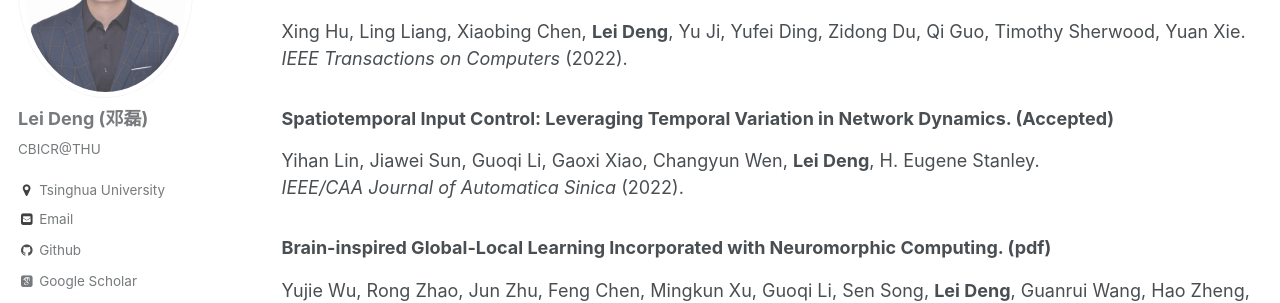
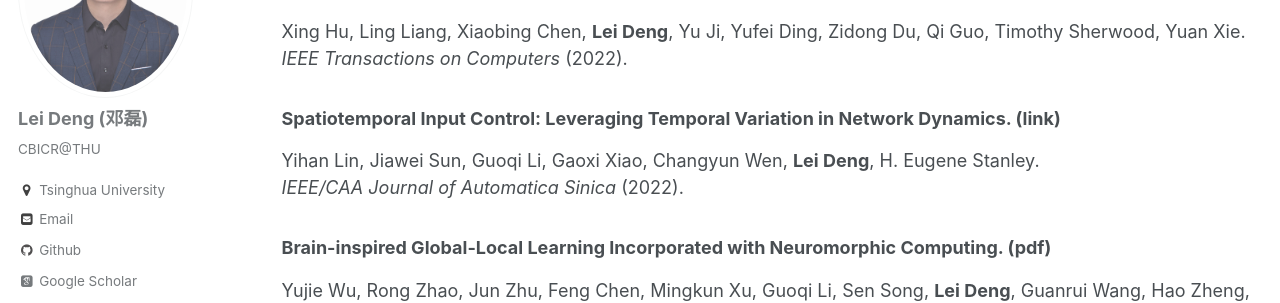
Before and after one commit to dllfei/dllfei.github.io, a Jekyll site: the page built from _pages/publications.md, in a window 1280 px wide and 900 px high, scrolled down 628 px. Shown: the part 152-455 px from the top of the window. Built offline with Jekyll 4.4.1, drawn with Linux system fonts in a browser that asks for light colours; some web fonts are replaced.

Commit message:
Update publications.md

```diff
--- a/_pages/publications.md
+++ b/_pages/publications.md
@@ -24,7 +24,7 @@ Zhaodong Chen, **Lei Deng** (co-first), Bangyan Wang, Guoqi Li, Yuan Xie. <br />
 Xing Hu, Ling Liang, Xiaobing Chen, **Lei Deng**, Yu Ji, Yufei Ding, Zidong Du, Qi Guo, Timothy Sherwood, Yuan Xie. <br />
 *IEEE Transactions on Computers* (2022).
 
-### Spatiotemporal Input Control: Leveraging Temporal Variation in Network Dynamics. (Accepted) <br />
+### Spatiotemporal Input Control: Leveraging Temporal Variation in Network Dynamics. ([link](https://ieeexplore.ieee.org/abstract/document/9732319?casa_token=glAprU4SZi0AAAAA:d-UH0Y_QUGcktB7Y9zQHAAB-_SEpTbpSW4zANkYIxl9tC8UhkvRloGDAvPo5YEZAlL6VMHik-A)) <br />
 Yihan Lin, Jiawei Sun, Guoqi Li, Gaoxi Xiao, Changyun Wen, **Lei Deng**, H. Eugene Stanley. <br />
 *IEEE/CAA Journal of Automatica Sinica* (2022).
 
```
